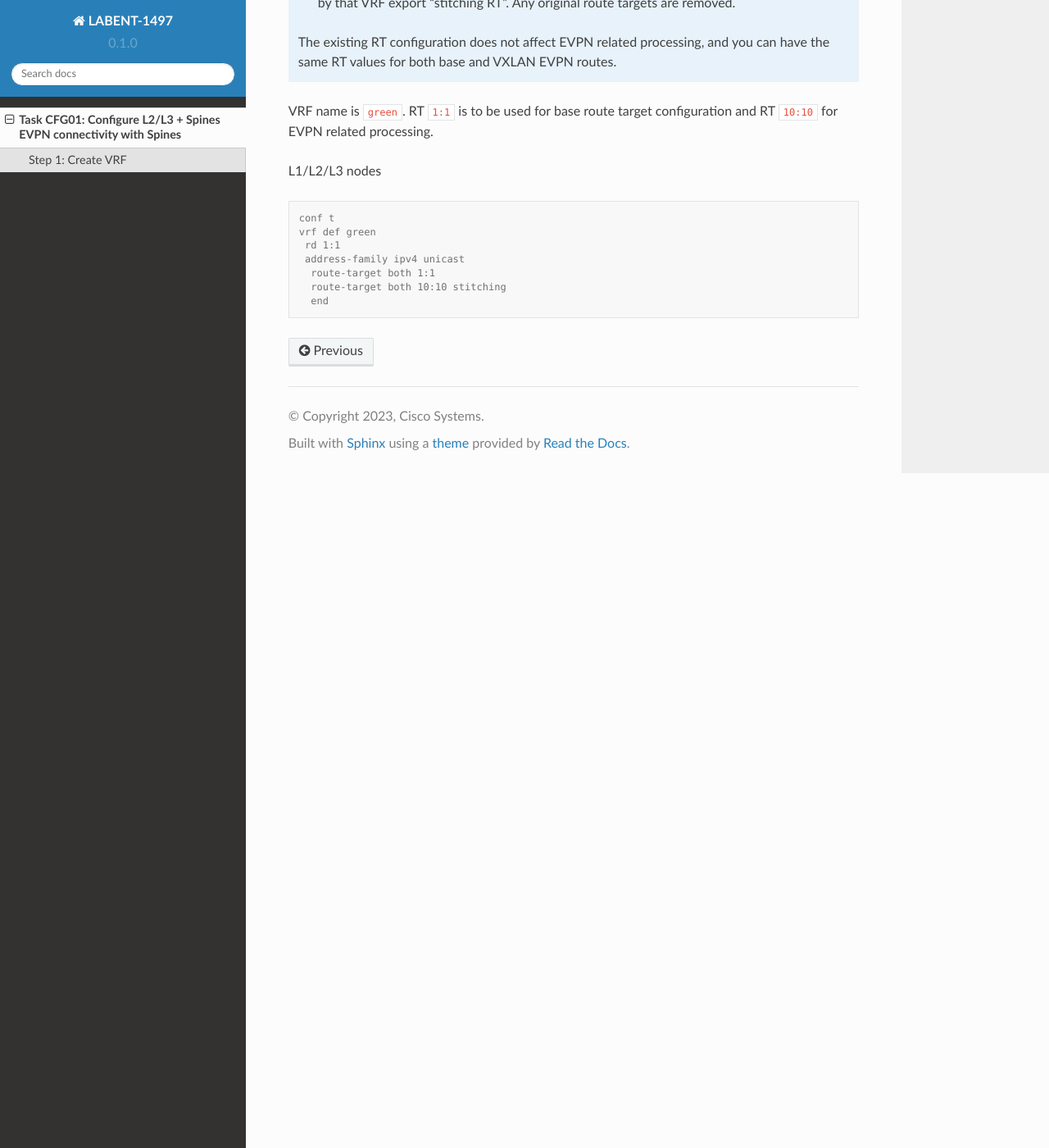
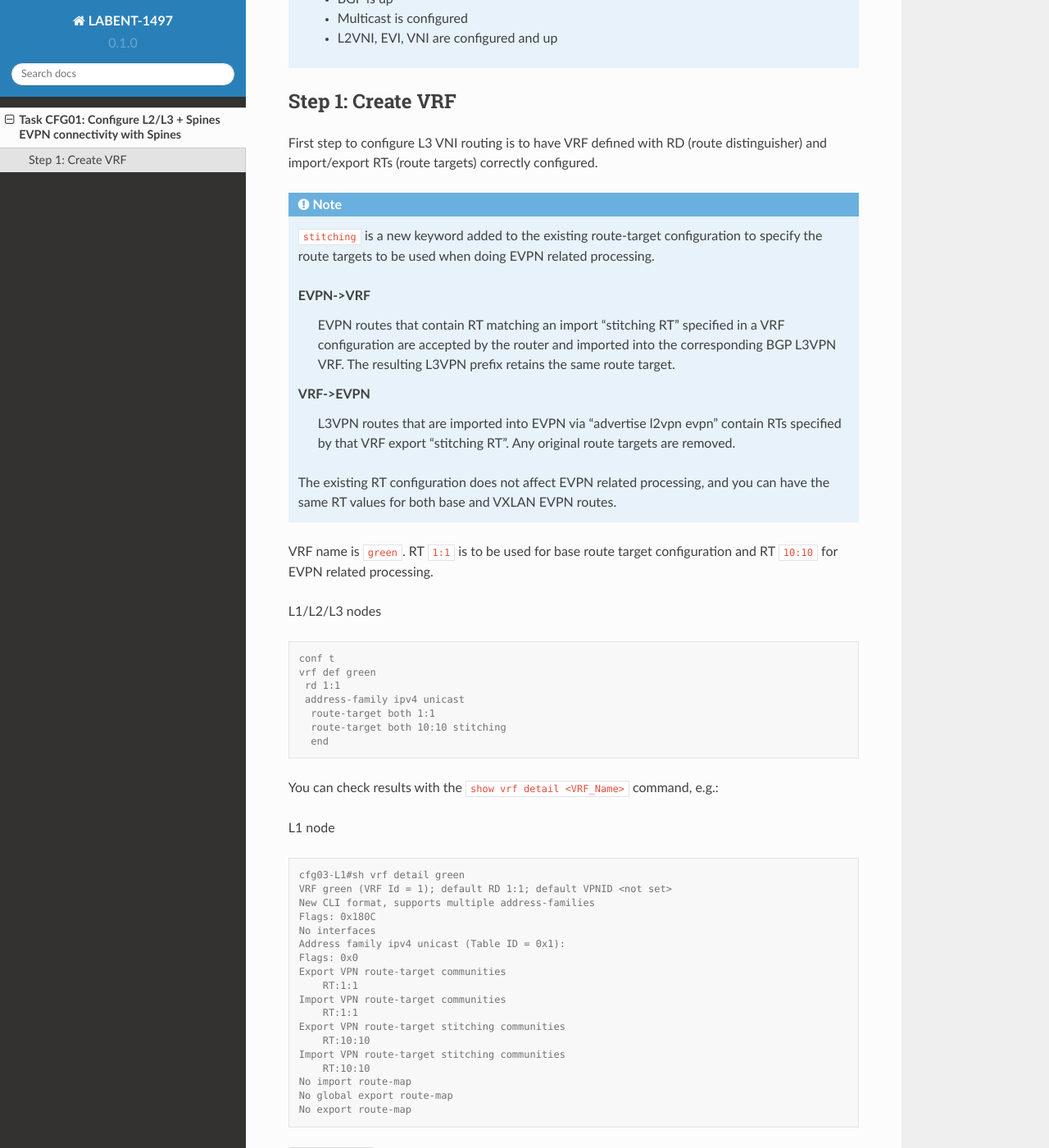
Before and after one commit to dvishchu/labent-1497, a Sphinx documentation site: the page built from docs/source/task_01.rst, in a window 1280 px wide and 1400 px high, scrolled down 1064 px. Shown: the whole window at 82% size. Built offline with Sphinx 7.4.7 and the Read the Docs theme 2.0.0, drawn with Linux system fonts in a browser that asks for light colours; pages that are not in the unit, such as notebooks, are missing from menus; some of the changed text lies outside the part shown.

Commit message:
Adding picture to cfg01

```diff
--- a/docs/source/task_01.rst
+++ b/docs/source/task_01.rst
@@ -23,7 +25,7 @@
 
 .. note::
 
-    stitching is a new keyword added to the existing route-target configuration to specify the route targets to be used when doing EVPN related processing.
+    ``stitching`` is a new keyword added to the existing route-target configuration to specify the route targets to be used when doing EVPN related processing.
 
     EVPN->VRF
         EVPN routes that contain RT matching an import “stitching RT” specified in a VRF configuration are accepted by the router and imported into the corresponding BGP L3VPN VRF. The resulting L3VPN prefix retains the same route target.
@@ -46,3 +48,28 @@
       route-target both 1:1
       route-target both 10:10 stitching
       end
+
+You can check results with the ``show vrf detail <VRF_Name>`` command, e.g.:
+
+L1 node
+
+.. code-block:: console
+
+    cfg03-L1#sh vrf detail green
+    VRF green (VRF Id = 1); default RD 1:1; default VPNID <not set>
+    New CLI format, supports multiple address-families
+    Flags: 0x180C
+    No interfaces
+    Address family ipv4 unicast (Table ID = 0x1):
+    Flags: 0x0
+    Export VPN route-target communities
+        RT:1:1
+    Import VPN route-target communities
+        RT:1:1
+    Export VPN route-target stitching communities
+        RT:10:10
+    Import VPN route-target stitching communities
+        RT:10:10
+    No import route-map
+    No global export route-map
+    No export route-map
```
Also changed, not shown: other parts of docs/source/task_01.rst (+2 -0 lines), docs/source/assets/cfg01_topology.png (added).
